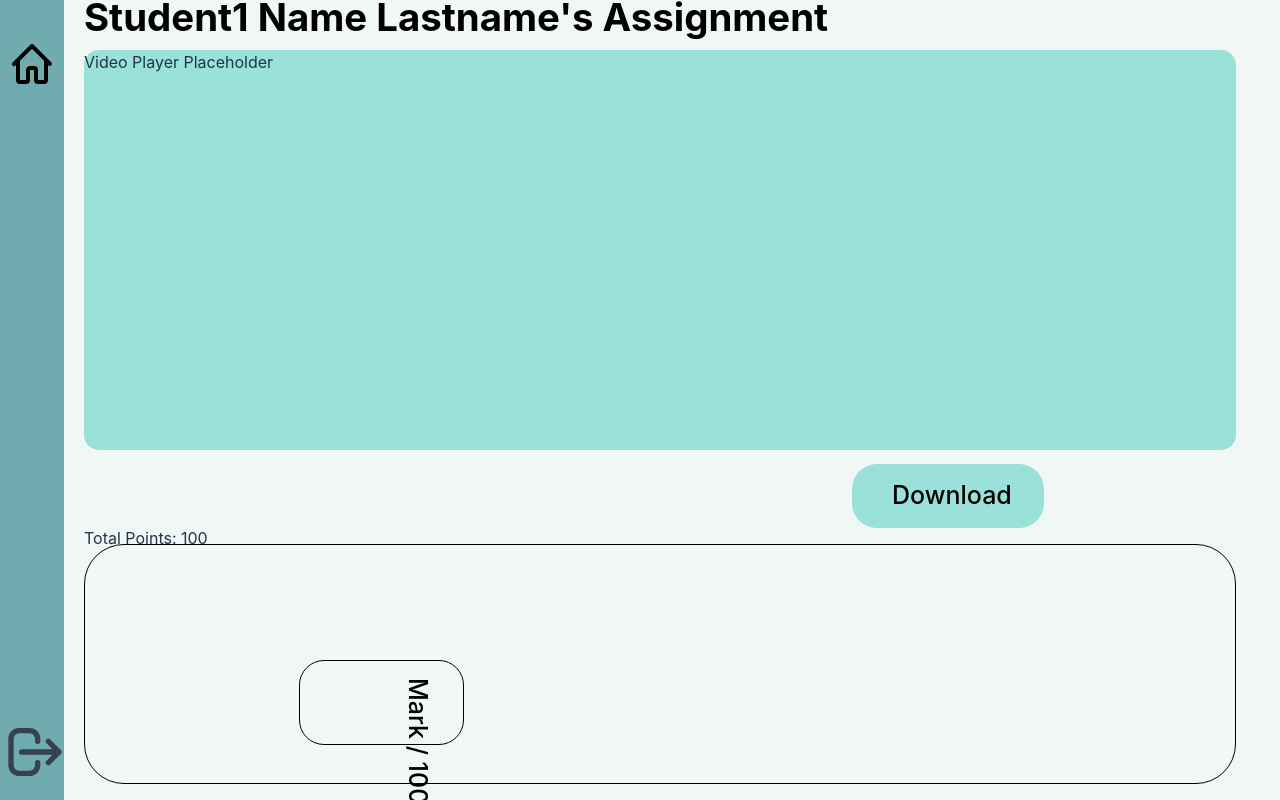
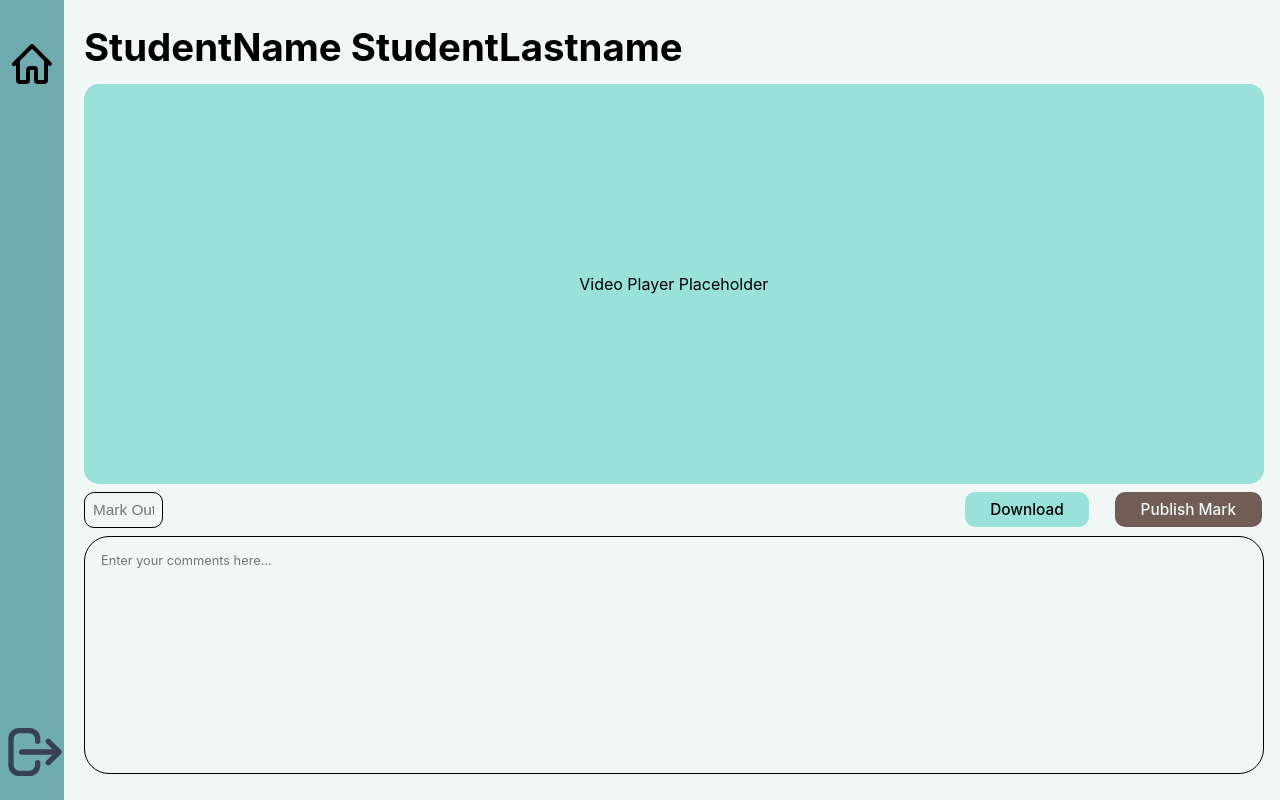
Before and after one commit to Th0rn4/BoS-CMPG323, a React (Vite) app in the folder BoS-323/frontend/HMS-frontendWeb/: page /view-assignment/1 in a window 1280 px wide. Built offline with nearby package versions, Linux system fonts and the light colour scheme.

Commit message:
Completed Frontend

```diff
--- a/BoS-323/frontend/HMS-frontendWeb/src/pages/ViewAssignment.css
+++ b/BoS-323/frontend/HMS-frontendWeb/src/pages/ViewAssignment.css
@@ -1,29 +1,16 @@
 .va-container {
   display: flex;
-  flex-direction: column;
   width: 100vw;
   height: 100vh;
   background: #f0f7f4;
-  position: relative;
 }
 
-/* Main Content (Video Player Section) */
 .va-main-content {
   flex: 1;
   padding: 2vw;
-  margin-left: 3vw; /* Push everything to the right */
   box-sizing: border-box;
-  position: relative;
-}
-
-/* Video Player Container */
-.va-video-container {
-  background: #99e1d9;
-  border-radius: 15px;
-  width: 90vw;
-  height: 50vh;
-  margin-bottom: 2vh;
-  transform: translateY(-15%);
+  display: flex;
+  flex-direction: column;
 }
 
 .va-page-title {
@@ -31,114 +18,86 @@
   font-size: 3vw;
   font-weight: 700;
   color: #000000;
-  margin-bottom: 1vh;
-  transform: translateY(-130%);
+  margin-bottom: 2vh;
+  margin-left: 3vw;
+  margin-top: 0vh;
 }
 
-/* Comments Block */
-.va-comments-block {
-  position: absolute;
-  width: 90vw;
-  height: 30vh;
-  left: 5vw;
-  top: 68vh;
-  background: #f0f7f4;
-  border: 1px solid #000000;
-  border-radius: 40px;
-  box-sizing: border-box;
+.va-video-container {
+  background: #99e1d9;
+  border-radius: 15px;
+  width: 96%;
+  height: 50vh;
+  margin-bottom: 1vh;
+  display: flex;
+  justify-content: center;
+  align-items: center;
+  color: #000000;
+  margin-left: 3vw;
 }
 
-/* Mark Panel */
-.va-mark-panel {
-  position: absolute;
-  width: 85px;
-  height: 165px;
-  left: 319px;
-  top: 620px;
-  transform: rotate(90deg);
+.va-controls {
+  display: flex;
+  justify-content: space-between;
+  align-items: center;
+  margin-bottom: 0vh;
 }
 
-/* Mark Rectangle */
-.va-mark-rectangle {
-  width: 85px;
-  height: 165px;
-  background: #f0f7f4;
-  border: 1px solid #000000;
-  border-radius: 25px;
-  box-sizing: border-box;
+.va-mark-panel {
+  flex: 1;
+  margin-right: 1vw;
+  margin-left: 3vw;
 }
 
-/* Mark Text */
-.va-mark-text {
-  position: absolute;
-  width: 130px;
-  height: 30px;
-  left: 18px;
-  top: 28px;
-  font-family: "Inter", sans-serif;
-  font-weight: 500;
-  font-size: 25px;
+.va-mark-input {
+  width: 7%;
+  height: 20%;
+  padding: 1vh;
+  font-size: 1.2vw;
+  border: 1px solid #000000;
+  background-color: #f0f7f4;
   color: #000000;
+  border-radius: 10px;
 }
 
-/* Publish Mark Button */
-.va-publish-mark {
-  position: absolute;
-  width: 85px;
-  height: 246px;
-  left: 1401px;
-  top: 20vh;
+.va-download-button,
+.va-publish-mark-button {
+  padding: 1vh 2vw;
+  font-size: 1.2vw;
+  border: none;
+  border-radius: 10px;
+  cursor: pointer;
 }
 
-/* Publish Mark Rectangle */
-.va-publish-rectangle {
-  width: 85px;
-  height: 246px;
-  background: #705d56;
-  border-radius: 25px;
-  top: 20vh;
+.va-download-button {
+  background: #99e1d9;
+  color: #000000;
+  margin-right: 2vw;
 }
 
-/* Publish Mark Text */
-.va-publish-text {
-  position: absolute;
-  width: 155px;
-  height: 30px;
-  left: 45px;
-  top: 28px;
-  font-family: "Inter", sans-serif;
-  font-weight: 500;
-  font-size: 25px;
+.va-publish-mark-button {
+  background: #705d56;
   color: #f0f7f4;
+  margin-right: 1vw;
 }
 
-/* Download Video Button */
-.va-download-video {
-  position: absolute;
-  width: 10vh;
-  height: 10vh;
-  left: 70vw;
-  top: 50vh;
+.va-comments-block {
+  flex: 1;
+  width: 100%;
+  margin-top: 1vh;
+  margin-left: 3vw;
 }
 
-/* Download Rectangle */
-.va-download-rectangle {
-  width: 8vh;
-  height: 15vw;
-  background: #99e1d9;
+.va-comments-textarea {
+  width: 96%;
+  height: 100%;
+  padding: 2vh;
+  box-sizing: border-box;
+  border: 1px solid #000000;
+  color: #000000;
   border-radius: 25px;
-  transform: rotate(90deg);
+  font-family: "Inter", sans-serif;
+  font-size: 1vw;
+  resize: none;
+  background-color: #f0f7f4;
 }
-
-/* Download Text */
-.va-download-text {
-  position: absolute;
-  width: 120px;
-  height: 30vw;
-  left: -3vh;
-  top: 6vw;
-  font-family: "Inter", sans-serif;
-  font-weight: 500;
-  font-size: 25px;
-  color: #000000;
-}
--- a/BoS-323/frontend/HMS-frontendWeb/src/pages/ViewAssignment.jsx
+++ b/BoS-323/frontend/HMS-frontendWeb/src/pages/ViewAssignment.jsx
@@ -1,4 +1,4 @@
-import React from "react";
+import React, { useState } from "react";
 import { useNavigate, useParams } from "react-router-dom";
 import "./ViewAssignment.css";
 import HomeButton from "../assets/HomeButton.svg";
@@ -7,6 +7,7 @@ import LogoutIcon from "../assets/LogoutIcon.svg";
 const ViewAssignment = () => {
   const navigate = useNavigate();
   const { studentId } = useParams();
+  const [comments, setComments] = useState("");
 
   const handleLogout = () => {
     navigate("/login");
@@ -16,13 +17,9 @@ const ViewAssignment = () => {
     navigate("/dashboard");
   };
 
-  const assignmentDetails = {
-    totalPoints: 100,
-  };
-
   const getStudentName = (id) => {
     const students = {
-      1: "Student1 Name Lastname",
+      1: "StudentName StudentLastname",
       2: "Student2 Name Lastname",
       3: "Student3 Name Lastname",
       4: "Student4 Name Lastname",
@@ -44,34 +41,31 @@ const ViewAssignment = () => {
       </div>
 
       <div className="va-main-content">
-        <h1 className="va-page-title">{studentName}'s Assignment</h1>
+        <h1 className="va-page-title">{studentName}</h1>
         <div className="va-video-container">
           <p>Video Player Placeholder</p>
         </div>
 
-        <div className="va-assignment-details">
-          <p>Total Points: {assignmentDetails.totalPoints}</p>
+        <div className="va-controls">
+          <div className="va-mark-panel">
+            <input
+              type="text"
+              placeholder="Mark Out/X"
+              className="va-mark-input"
+            />
+          </div>
+          <button className="va-download-button">Download</button>
+          <button className="va-publish-mark-button">Publish Mark</button>
         </div>
-      </div>
 
-      {/* Bottom Section */}
-      <div className="va-comments-block">
-        {/* Comments section for lecturer */}
-      </div>
-
-      <div className="va-mark-panel">
-        <div className="va-mark-rectangle"></div>
-        <div className="va-mark-text">Mark / 100</div>
-      </div>
-
-      <div className="va-publish-mark">
-        <div className="va-publish-rectangle"></div>
-        <div className="va-publish-text">Publish Mark</div>
-      </div>
-
-      <div className="va-download-video">
-        <div className="va-download-rectangle"></div>
-        <div className="va-download-text">Download</div>
+        <div className="va-comments-block">
+          <textarea
+            value={comments}
+            onChange={(e) => setComments(e.target.value)}
+            placeholder="Enter your comments here..."
+            className="va-comments-textarea"
+          />
+        </div>
       </div>
     </div>
   );
```
